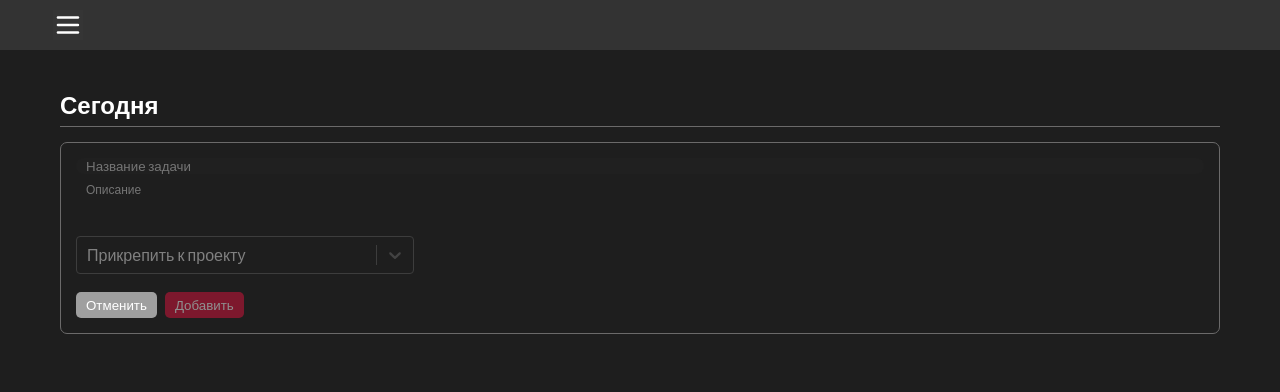
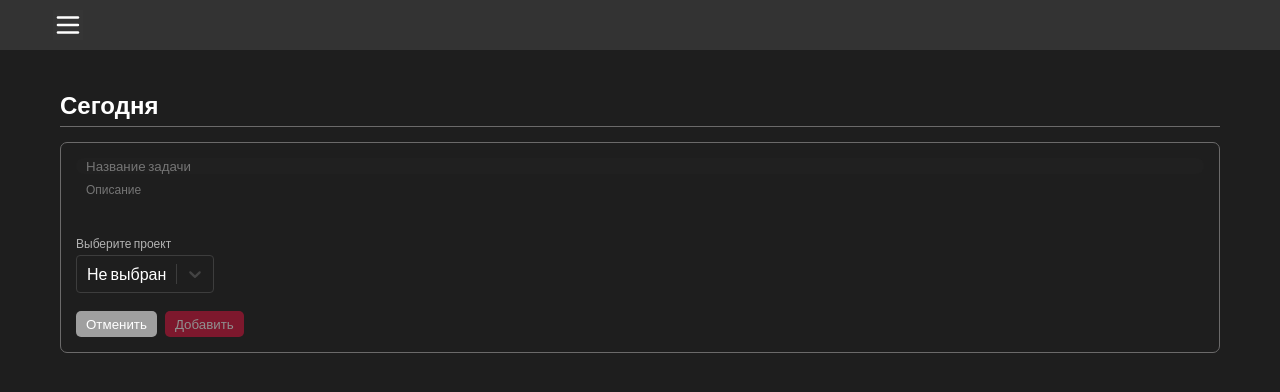
Before and after one commit to DaniilSkovorodnikov/time-management-app, a React (Vite) app: page / in a window 1280 px wide. Both pictures are taken after a click on the button "Добавить задачу". Shown: the top 392 px of the page. Built offline with nearby package versions, Linux system fonts and the light colour scheme; data requests are answered from the project's data file; grey boxes are pictures that could not be loaded.

Commit message:
feat: состояния селектов

```diff
--- a/server/db.json
+++ b/server/db.json
@@ -43,8 +43,8 @@
       "id": 1
     },
     {
-      "projectId": 2,
-      "sectionId": null,
+      "projectId": 1,
+      "sectionId": 1,
       "executionPeriod": "Fri Nov 17 2023",
       "name": "Надо сделать",
       "description": "",
--- a/src/components/TodoList/NewTaskForm.scss
+++ b/src/components/TodoList/NewTaskForm.scss
@@ -72,6 +72,19 @@
 
     &__project{
         margin-top: 16px;
-        width: 30%;
+        width: 100%;
+        display: flex;
+        gap: 32px;
+    }
+
+    &__field{
+        display: flex;
+        flex-direction: column;
+        gap: 4px;
+
+        label{
+            font-size: 12px;
+            color: $text-gray;
+        }
     }
 }
--- a/src/components/TodoList/NewTaskForm.tsx
+++ b/src/components/TodoList/NewTaskForm.tsx
@@ -3,7 +3,7 @@ import DatePicker from 'react-datepicker'
 import './NewTaskForm.scss'
 import datepickerIcon from '../../assets/icons/datepicker-icon.png'
 import { useAppDispatch, useAppSelector } from '../../hooks/redux'
-import { Controller, SubmitHandler, useForm } from 'react-hook-form'
+import { Controller, SubmitHandler, useForm, useWatch } from 'react-hook-form'
 import { ITask } from '../../models/ITask'
 import { addTask, editTask } from '../../store/actionCreators/TasksActions'
 import { ProjectOption, SectionOption, TodayProject } from '../../models/IProject'
@@ -26,6 +26,8 @@ export default function NewTaskForm({onHide, defaultState, isEditMode} : NewTask
             executionPeriod: activeProjectId === TodayProject.id ? new Date() : undefined
         },
     });
+    const projectId = useWatch({name: 'projectId', control})
+    const sectionId = useWatch({name: 'sectionId', control})
 
     const onSubmit: SubmitHandler<TaskForm> = (data) => {
         const newTask: TaskForm = {
@@ -45,7 +47,7 @@ export default function NewTaskForm({onHide, defaultState, isEditMode} : NewTask
         .filter(list => list.parentProjectId === selectedProject)
         .map(list => ({
             label: list.name,
-            value: list
+            value: list.id
     })), [tasksLists, selectedProject])
 
     useEffect(() => {
@@ -85,30 +87,28 @@ export default function NewTaskForm({onHide, defaultState, isEditMode} : NewTask
                     />}
                 />}
                 {(activeProjectId < 0 || isEditMode) && <div className='taskForm__project'>
-                    <Controller
-                        control={control}
-                        name='projectId'
-                        render={({field}) => <StyledSelect<ProjectOption>
-                            options={projectOptions}
+                    <div className='taskForm__field'>
+                        <label>Выберите проект</label>
+                        <StyledSelect<ProjectOption>
+                            options={[notSelectedOption, ...projectOptions]}
                             onChange={(opt) => {
-                                field.onChange(opt?.value)
+                                setValue('projectId', opt?.value)
                                 setValue('sectionId', null)
                                 setSelectedProject(opt?.value)
                             }}
-                            value={projectOptions.find(opt => opt.value === field.value)}
+                            value={projectOptions.find(opt => opt.value === projectId) || notSelectedOption}
                             placeholder='Прикрепить к проекту'
-                        />}
-                    />
-                    {selectedProject && <Controller
-                        control={control}
-                        name='sectionId'
-                        render={({field}) => <StyledSelect<SectionOption>
-                            options={sectionsOptions}
-                            onChange={(opt) => {field.onChange(opt?.value.id)}}
-                            value={sectionsOptions.find(opt => opt.value.id === field.value)}
-                            placeholder='Прикрепить к списку'
-                        />}
-                    />}
+                        />
+                    </div>
+                    {selectedProject&& sectionsOptions.length > 0 && <div className='taskForm__field'>
+                            <label>Выберите список</label>
+                            <StyledSelect<SectionOption>
+                                options={[notSelectedOption, ...sectionsOptions]}
+                                onChange={(opt) => {setValue('sectionId', opt?.value || null)}}
+                                value={sectionsOptions.find(opt => opt.value === sectionId) || notSelectedOption}
+                                placeholder='Прикрепить к списку'
+                            />
+                        </div>}
                 </div>}
             </div>
             <div className="taskForm__buttons">
@@ -126,3 +126,8 @@ interface NewTaskFormProps{
     defaultState?: TaskForm,
     isEditMode?: boolean,
 }
+
+const notSelectedOption: ProjectOption | SectionOption = {
+    label: 'Не выбран',
+    value: null
+}
--- a/src/models/IProject.ts
+++ b/src/models/IProject.ts
@@ -12,12 +12,12 @@ export interface IList{
 
 export interface ProjectOption{
     label: string,
-    value: number
+    value: number | null
 }
 
 export interface SectionOption{
     label: string,
-    value: IList
+    value: number | null
 }
 
 export enum ProjectTypes{
```
Also changed, not shown: src/components/UI/StyledSelect.tsx (line endings or trailing spaces).
